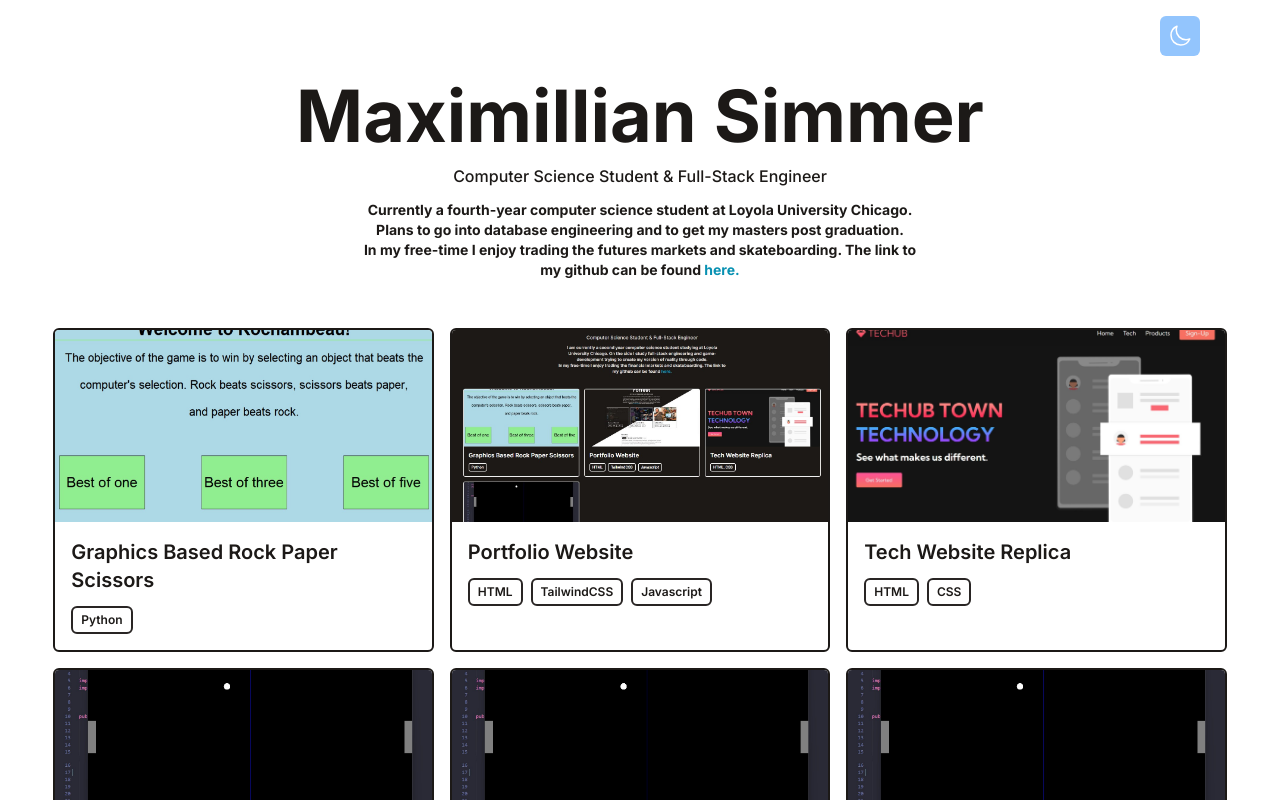
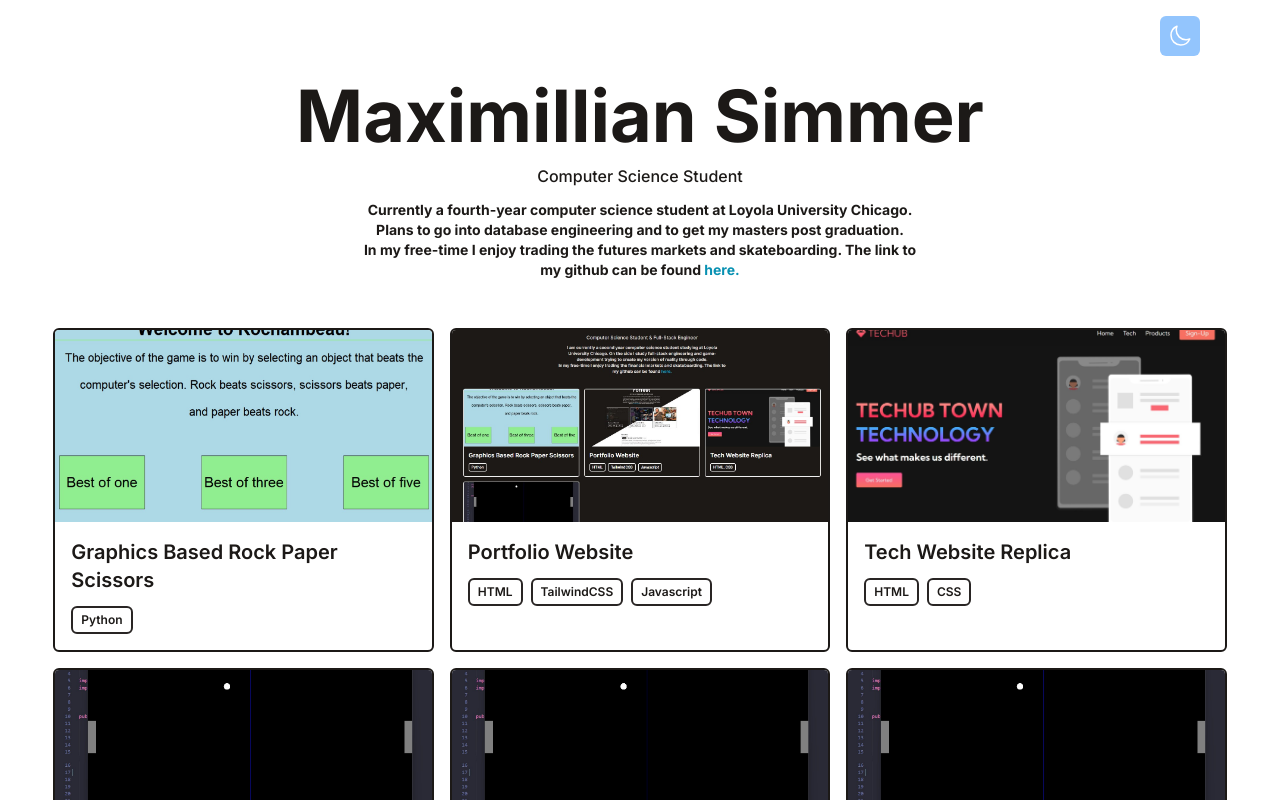
Before and after one commit to maxSimmer/maximilliansimmer.com, a React (Vite) app: page / in a window 1280 px wide. Shown: the top 800 px of the page. Built offline with nearby package versions, Linux system fonts and the light colour scheme.

Commit message:
update intro

```diff
--- a/src/components/Intro.jsx
+++ b/src/components/Intro.jsx
@@ -5,7 +5,7 @@ function Intro() {
       <div class="flex items-center justify-center flex-col text-center pt-20 pb-6 ">
          <h1 class='text-4xl md:text-7xl mb-1
          md:mb-3 dark:text-white font-bold'>Maximillian Simmer</h1>
-         <p class="text-base md:text-x1 mb-3 font-medium">Computer Science Student & Full-Stack Engineer</p>
+         <p class="text-base md:text-x1 mb-3 font-medium">Computer Science Student</p>
          <p class="text-sm max-w-xl
          mb-6 font-bold">Currently a fourth-year computer science student at Loyola University Chicago. Plans to go into database
          engineering and to get my masters post graduation.
```
